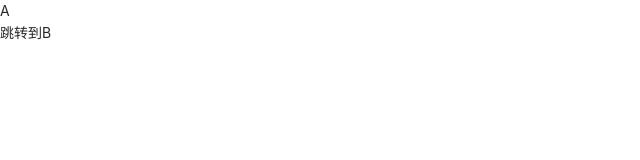
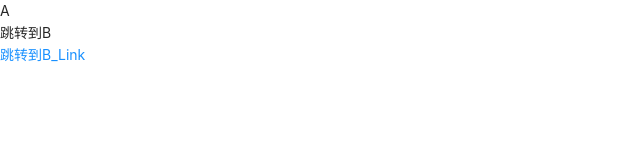
Before and after one commit to qreal829475/react-mobile, a React (Create React App) app: page / in a window 1280 px wide. Shown: the top 160 px of the page, without its empty margins (0-640 px from the left). Built offline with nearby package versions, Linux system fonts and the light colour scheme.

Commit message:
完成路由和基本页面样式改造

```diff
--- a/src/App.js
+++ b/src/App.js
@@ -18,7 +18,7 @@ function App() {
           Learn React
         </a>
       </header>
-      <div>{this.props.children}</div>
+      <div style={{ height: "100%", width: "100%" }}>{this.props.children}</div>
     </div>
   );
 }
--- /dev/null
+++ b/src/components/Page/index.js
@@ -0,0 +1,21 @@
+import React, { Component } from "react";
+
+const pageStyle = {
+  width: "100%",
+  height: "100%",
+  overflow: "auto",
+  position: "absolute",
+  top: 0,
+  left: 0,
+  background: "#ffffff",
+};
+
+export default class Page extends Component {
+  render() {
+    return (
+      <div className="page" style={pageStyle}>
+        {this.props.children}
+      </div>
+    );
+  }
+}
--- /dev/null
+++ b/src/components/index.js
@@ -0,0 +1,3 @@
+import Page from "./Page/index";
+
+export { Page };
--- a/src/index.css
+++ b/src/index.css
@@ -1,3 +1,8 @@
+html {
+  width: 100%;
+  height: 100%;
+}
+
 body {
   margin: 0;
   font-family: -apple-system, BlinkMacSystemFont, 'Segoe UI', 'Roboto', 'Oxygen',
@@ -5,9 +10,16 @@ body {
     sans-serif;
   -webkit-font-smoothing: antialiased;
   -moz-osx-font-smoothing: grayscale;
+  width: 100%;
+  height: 100%;
 }
 
 code {
   font-family: source-code-pro, Menlo, Monaco, Consolas, 'Courier New',
     monospace;
 }
+
+#root {
+  width: 100%;
+  height: 100%;
+}
--- a/src/pages/a/index.js
+++ b/src/pages/a/index.js
@@ -1,15 +1,19 @@
 import React, { Component } from "react";
-import { withRouter } from "react-router-dom";
+import { Link, withRouter } from "react-router-dom";
+import { Page } from "../../components/index";
 
 @withRouter
 class A extends Component {
-  goToPage = () => {};
+  goToPage = () => {
+    this.props.history.push("/b");
+  };
 
   render() {
     return (
-      <div>
+      <Page>
         A<div onClick={this.goToPage}>跳转到B</div>
-      </div>
+        <Link to="/b">跳转到B_Link</Link>
+      </Page>
     );
   }
 }
--- a/src/pages/b/index.js
+++ b/src/pages/b/index.js
@@ -1,13 +1,10 @@
-import React, { Component } from 'react'
+import React, { Component } from "react";
+import { Page } from "../../components/index";
 
 class B extends Component {
-    render() {
-        return (
-            <div>
-                B
-            </div>
-        )
-    }
+  render() {
+    return <Page>B</Page>;
+  }
 }
 
 export default B;
```
